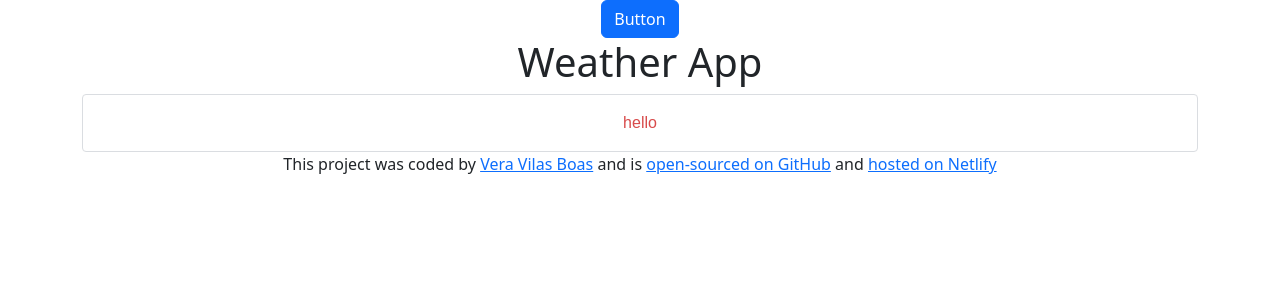
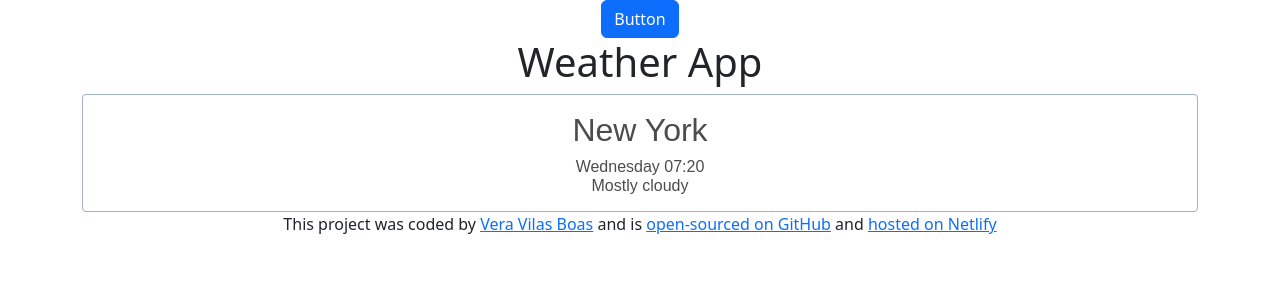
Before and after one commit to Verahvilasboas/my-app, a React (Create React App) app: page / in a window 1280 px wide. Shown: the top 300 px of the page. Built offline with nearby package versions, Linux system fonts and the light colour scheme.

Commit message:
css addeed

```diff
--- a/src/Weather.css
+++ b/src/Weather.css
@@ -1,9 +1,9 @@
 .Weather {
   font-family: arial, sans-serif;
-  border: 1px solid #dadde1;
+  border: 1px solid #a0b1c8;
   padding: 16px;
   border-radius: 4px;
-  color: rgb(216, 75, 75);
+  color: rgb(76, 76, 76);
 }
 
 .Weather h1 {
@@ -12,3 +12,14 @@
   margin: 20px 0 0 0;
   line-height: 29px;
 }
+.Weather ul {
+  margin: 0;
+  padding: 0;
+}
+
+.Weather li {
+  font-size: 16px;
+  font-weight: 100;
+  line-height: 19px;
+  list-style: none;
+}
--- a/src/Weather.js
+++ b/src/Weather.js
@@ -4,9 +4,12 @@ import "./Weather.css";
 
  export default function Weather(){
     return (
-        <div className="Weather">
-            hello
-
-        </div>
-    )
+      <div className="Weather">
+        <h2> New York </h2>
+        <ul>
+          <li>Wednesday 07:20</li>
+          <li>Mostly cloudy</li>
+        </ul>
+      </div>
+    );
  }
```
